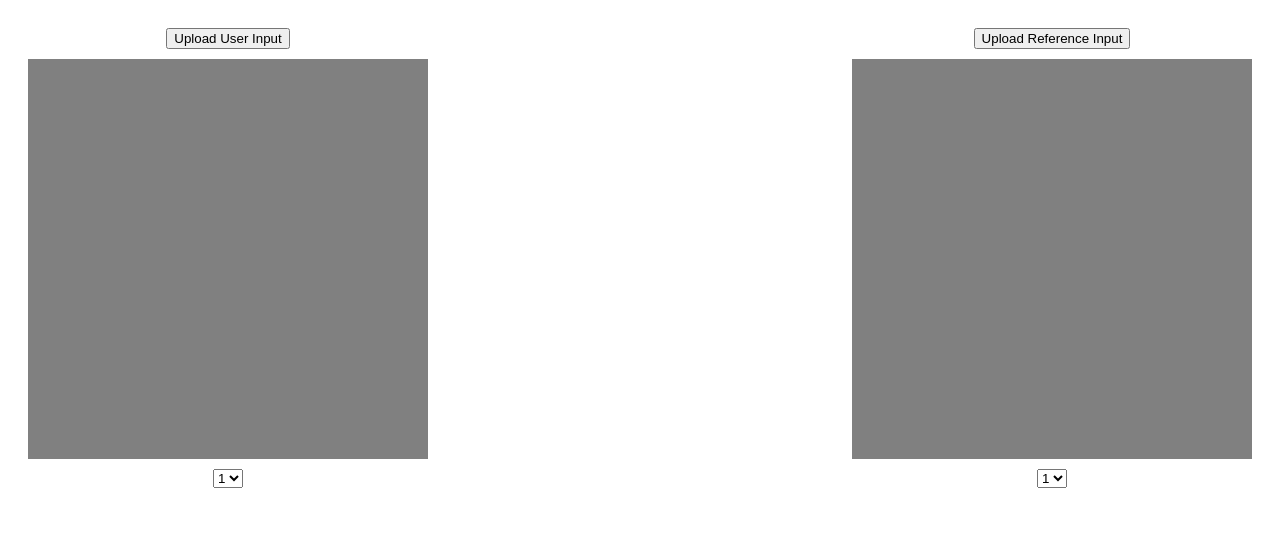
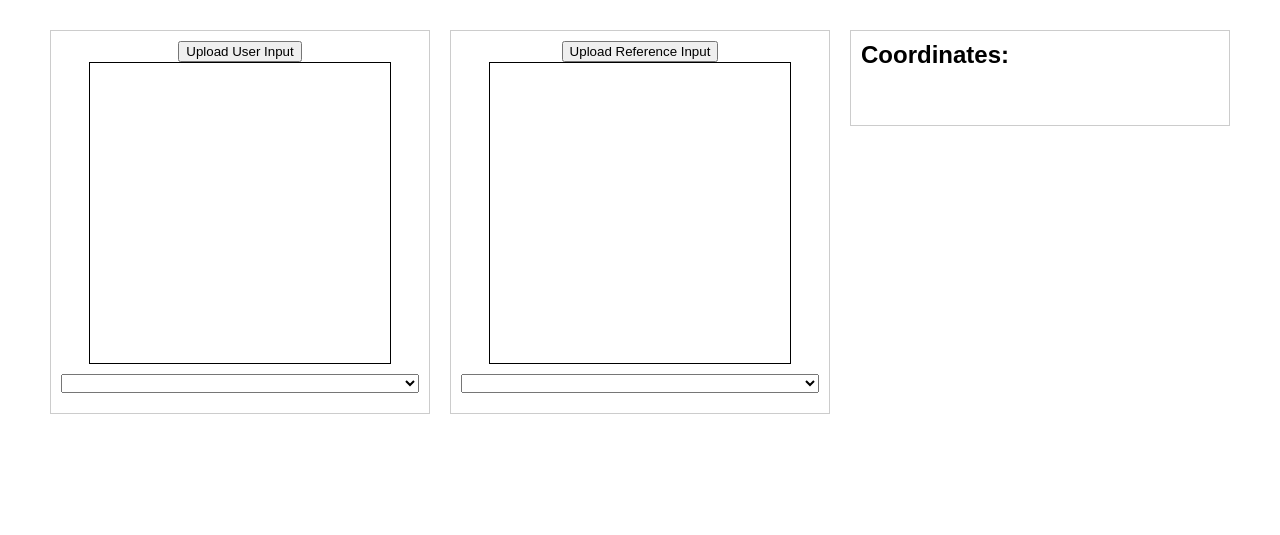
Before and after one commit to bobazach/FormAI, a Flask app: page /dashboard in a window 1280 px wide. Shown: the top 535 px of the page. Run offline with Flask 3, Linux system fonts and the light colour scheme; lists and menus that the app fills with data are empty.

Commit message:
ft. dashboard demo

```diff
--- a/static/dashboard.js
+++ b/static/dashboard.js
@@ -1,27 +1,144 @@
-function readURL(input, previewId) {
+function readURL(input, previewId, dropdownId) {
     if (input.files && input.files[0]) {
         var reader = new FileReader();
 
         reader.onload = function (e) {
             var img = document.createElement('img');
             img.src = e.target.result;
-            img.style.display = 'block'; // Make sure the image is visible
+            img.style.width = '100%';  // Ensure the image fits the container
+            img.style.height = 'auto';
 
             var preview = document.getElementById(previewId);
-            preview.innerHTML = ''; // Clear any existing content
-            preview.appendChild(img); // Add the new image
+            preview.innerHTML = '';  // Clear any existing content
+            preview.appendChild(img);  // Add the new image
+            initCanvas(previewId, dropdownId);
         }
 
         reader.readAsDataURL(input.files[0]);
     }
 }
 
+function initCanvas(previewId, dropdownId) {
+    var preview = document.getElementById(previewId);
+    var canvas = document.createElement('canvas');
+    canvas.width = preview.offsetWidth;
+    canvas.height = preview.offsetHeight;
+    canvas.style.position = 'absolute';
+    canvas.style.left = '0';
+    canvas.style.top = '0';
+    preview.appendChild(canvas);
+
+    initKeyPoints(canvas, dropdownId);
+}
+
+function initKeyPoints(canvas, dropdownId) {
+    var ctx = canvas.getContext('2d');
+    var points = {}; // Stores {label: [x, y]}
+    var labels = ["nose", "leftEye", "rightEye", "leftEar", "rightEar",
+                  "leftShoulder", "rightShoulder", "leftElbow", "rightElbow",
+                  "leftWrist", "rightWrist", "leftHip", "rightHip",
+                  "leftKnee", "rightKnee", "leftAnkle", "rightAnkle"];
+    var dropdown = document.getElementById(dropdownId);
+
+    // Clear existing options in the dropdown to avoid duplication
+    while (dropdown.options.length > 0) {
+        dropdown.remove(0);
+    }
+
+    labels.forEach(function(label) {
+        var option = document.createElement('option');
+        option.value = label;
+        option.textContent = label;
+        dropdown.appendChild(option);
+    });
+
+    var dragObject = null;
+
+    canvas.addEventListener('mousedown', function(e) {
+        var rect = canvas.getBoundingClientRect();
+        var x = e.clientX - rect.left;
+        var y = e.clientY - rect.top;
+        // Check if we are on a point
+        for (var label in points) {
+            var point = points[label];
+            if (x >= point[0] - 5 && x <= point[0] + 5 && y >= point[1] - 5 && y <= point[1] + 5) {
+                dragObject = point;
+                return;
+            }
+        }
+    });
+
+    canvas.addEventListener('mousemove', function(e) {
+        if (dragObject) {
+            var rect = canvas.getBoundingClientRect();
+            var x = e.clientX - rect.left;
+            var y = e.clientY - rect.top;
+            dragObject[0] = x;
+            dragObject[1] = y;
+            redrawAllPoints();
+        }
+    });
+
+    canvas.addEventListener('mouseup', function(e) {
+        dragObject = null;
+        displayCoordinates(points);
+    });
+
+    canvas.addEventListener('click', function(e) {
+        if (!dragObject && !points[dropdown.value]) {
+            placePoint(e);
+        }
+    });
+
+    function placePoint(e) {
+        var rect = canvas.getBoundingClientRect();
+        var x = e.clientX - rect.left;
+        var y = e.clientY - rect.top;
+        points[dropdown.value] = [x, y];
+        redrawAllPoints();
+        updateDropdown(dropdown.selectedIndex);
+    }
+
+    function redrawAllPoints() {
+        ctx.clearRect(0, 0, canvas.width, canvas.height); // Clear the canvas
+        for (var label in points) {
+            var point = points[label];
+            ctx.fillStyle = 'blue';
+            ctx.beginPath();
+            ctx.arc(point[0], point[1], 5, 0, 2 * Math.PI);
+            ctx.fill();
+            ctx.fillText(label, point[0] + 10, point[1] + 3);
+        }
+    }
+
+    function updateDropdown(currentIndex) {
+        var found = false;
+        for (let i = 1; i <= labels.length; i++) {
+            var nextIndex = (currentIndex + i) % labels.length;
+            if (!points[dropdown.options[nextIndex].value]) {
+                dropdown.selectedIndex = nextIndex;
+                found = true;
+                break;
+            }
+        }
+        if (!found) {
+            alert('All points are placed. You can now drag them to adjust their positions.');
+        }
+    }
+
+    function displayCoordinates(points) {
+        var display = document.getElementById('coordsDisplay');
+        display.textContent = JSON.stringify(points, null, 2);
+    }
+}
+
+// Event listeners for file inputs
 document.getElementById('uploadUserButton').addEventListener('click', function() {
     document.getElementById('userFileInput').click();
 });
 
 document.getElementById('userFileInput').addEventListener('change', function() {
-    readURL(this, 'userImagePreview');
+    readURL(this, 'userImagePreview', 'userDropdown');
 });
 
 document.getElementById('uploadReferenceButton').addEventListener('click', function() {
@@ -29,5 +146,5 @@ document.getElementById('uploadReferenceButton').addEventListener('click', funct
 });
 
 document.getElementById('referenceFileInput').addEventListener('change', function() {
-    readURL(this, 'referenceImagePreview');
+    readURL(this, 'referenceImagePreview', 'referenceDropdown');
 });
--- a/static/styles/dashboard.css
+++ b/static/styles/dashboard.css
@@ -1,33 +1,57 @@
+body, html {
+    margin: 0;
+    padding: 0;
+    font-family: Arial, sans-serif;
+}
+
 #container {
     display: flex;
-    justify-content: space-between;
+    justify-content: center;
+    align-items: start;
     padding: 20px;
+    max-width: 1200px;
+    margin: auto;
 }
 
 .upload-section {
-    text-align: center;
+    flex: 1;
+    margin: 10px;
+    border: 1px solid #ccc;
+    padding: 10px;
+    display: flex;
+    flex-direction: column;
+    align-items: center;
 }
 
-.upload-button {
+.image-preview {
+    width: 300px;
+    height: 300px;
+    border: 1px solid #000;
+    position: relative;
     margin-bottom: 10px;
 }
 
-.image-preview {
-    width: 400px;
-    height: 400px;
-    background-color: grey;
-    display: flex;
-    align-items: center;
-    justify-content: center;
+.dropdown-menu {
+    width: 100%;
     margin-bottom: 10px;
 }
 
-.image-preview img {
-    max-width: 100%;
-    max-height: 100%;
-    display: none; /* Hide until an image is loaded */
+.output-section {
+    flex: 1;
+    border: 1px solid #ccc;
+    padding: 10px;
+    margin: 10px;
+    display: flex;
+    flex-direction: column;
 }
 
-.dropdown-menu {
-    margin-bottom: 20px;
+.output-section h2 {
+    margin-top: 0;
 }
+
+.output-section pre {
+    overflow: auto;
+    white-space: pre-wrap;
+    word-wrap: break-word;
+    max-height: 500px;
+}
--- a/templates/dashboard.html
+++ b/templates/dashboard.html
@@ -9,26 +9,19 @@
     <div id="container">
         <div class="upload-section">
             <button type="button" class="upload-button" id="uploadUserButton">Upload User Input</button>
-            <div class="image-preview" id="userImagePreview"></div>
-            <select class="dropdown-menu" id="userDropdown">
-                <option value="1">1</option>
-                <option value="2">2</option>
-                <option value="3">3</option>
-                <option value="4">4</option>
-                <option value="5">5</option>
-            </select>
+            <div class="image-preview" id="userImagePreview" style="position: relative;"></div>
+            <select class="dropdown-menu" id="userDropdown"></select>
         </div>
 
         <div class="upload-section">
             <button type="button" class="upload-button" id="uploadReferenceButton">Upload Reference Input</button>
-            <div class="image-preview" id="referenceImagePreview"></div>
-            <select class="dropdown-menu" id="referenceDropdown">
-                <option value="1">1</option>
-                <option value="2">2</option>
-                <option value="3">3</option>
-                <option value="4">4</option>
-                <option value="5">5</option>
-            </select>
+            <div class="image-preview" id="referenceImagePreview" style="position: relative;"></div>
+            <select class="dropdown-menu" id="referenceDropdown"></select>
+        </div>
+
+        <div class="output-section">
+            <h2>Coordinates:</h2>
+            <pre id="coordsDisplay"></pre>
         </div>
     </div>
 
```
